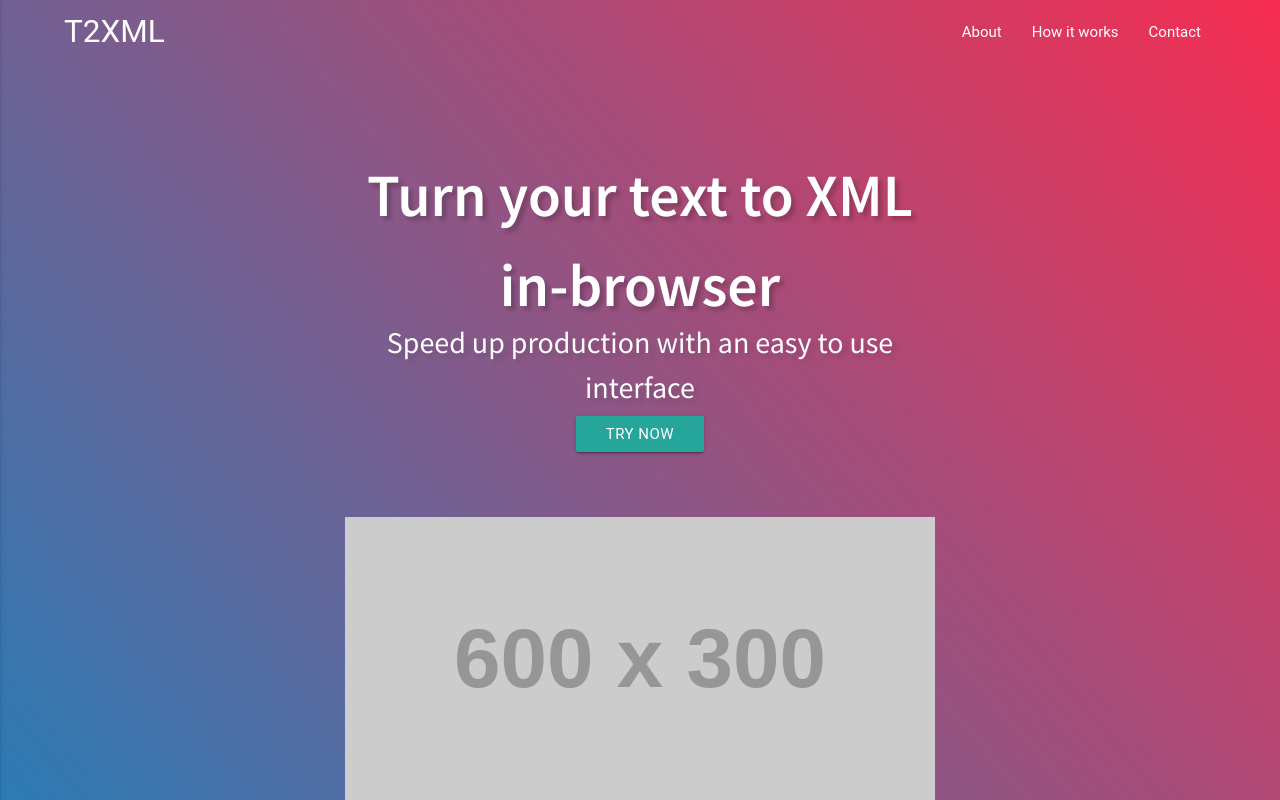
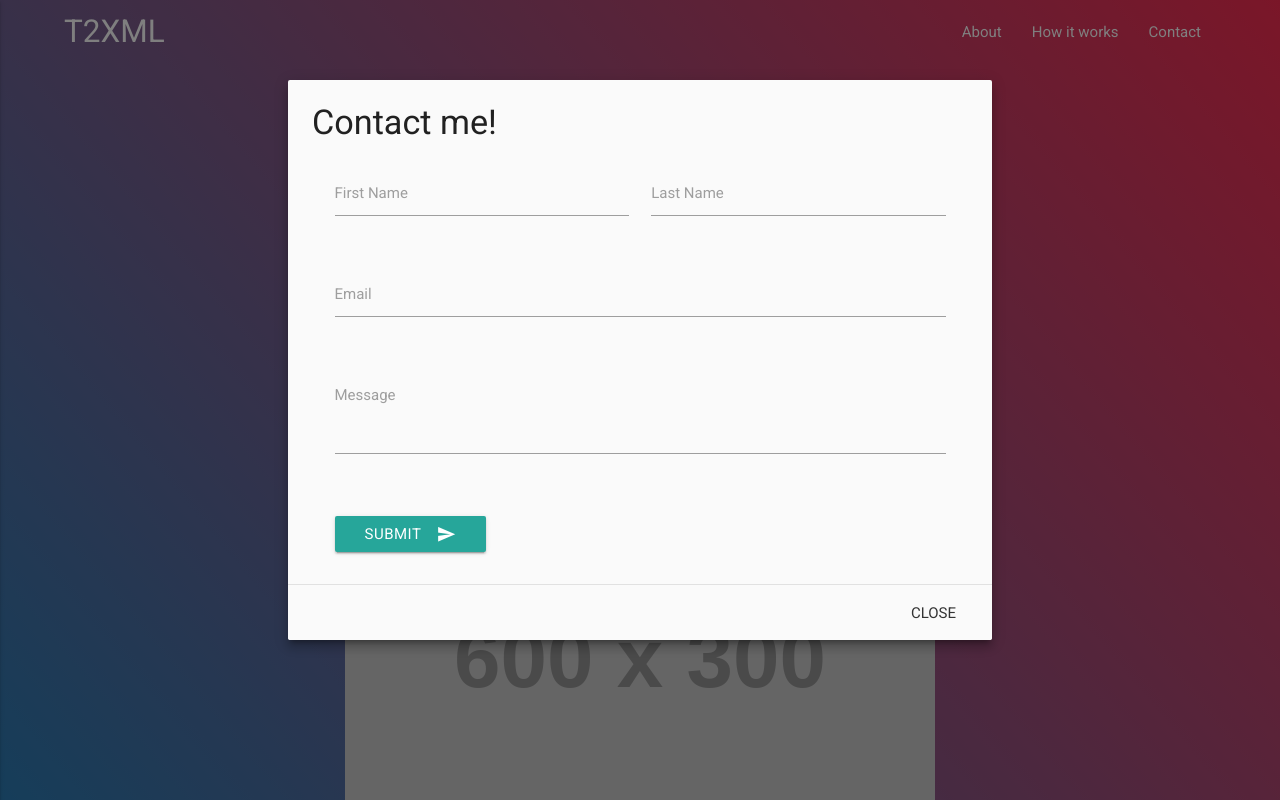
Before and after one commit to MoralesJonathan/IFS2116-TextToXML, a website: page platform/index.html in a window 1280 px wide. Both pictures are taken after a click on the link "Contact". Shown: the top 800 px of the page. Drawn offline with Linux system fonts and the light colour scheme; placeholder pictures from the web are drawn by us; a web font is replaced by a local one.

Commit message:
Added contact modal + Minor changes

```diff
--- a/platform/css/main.css
+++ b/platform/css/main.css
@@ -1 +1 @@
-.hero-heading,.hero-subheading{font-family:'Source Sans Pro',sans-serif;color:#fff}::-webkit-scrollbar{display:none}nav{-webkit-box-shadow:none;box-shadow:none;background:0 0;position:absolute;top:0}.hero{background:linear-gradient(50deg,HSLA(205,62%,44%,1),#F62D51);padding-top:7%}.container-wide{padding:0 5%}.hero-heading{font-weight:600;font-size:4em;text-shadow:4px 4px 4px rgba(0,0,0,.2)}.hero-subheading{font-weight:400;font-size:2em;text-shadow:4px 4px 4px rgba(0,0,0,.1);margin-top:-3em;margin-bottom:0}.hero-btn{margin-top:-1em;margin-bottom:3em}.hero-img{margin-bottom:-6px}
+::-webkit-scrollbar{display:none}html{font-family:Roboto,sans-serif}.hero-heading,.hero-subheading{font-family:'Source Sans Pro',sans-serif;color:#fff}nav{-webkit-box-shadow:none;box-shadow:none;background:0 0;position:absolute;top:0}.hero{background:linear-gradient(50deg,HSLA(205,62%,44%,1),#F62D51);padding-top:7%}.container-wide{padding:0 5%}.hero-heading{font-weight:600;font-size:4em;text-shadow:4px 4px 4px rgba(0,0,0,.2)}.hero-subheading{font-weight:400;font-size:2em;text-shadow:4px 4px 4px rgba(0,0,0,.1);margin-top:-3em;margin-bottom:0}.hero-btn{margin-top:-1em;margin-bottom:3em}.hero-img{margin-bottom:-6px}
--- a/platform/index.html
+++ b/platform/index.html
@@ -8,6 +8,7 @@
 	<meta name="viewport" content="width=device-width, initial-scale=1.0">
 	<link href="https://fonts.googleapis.com/icon?family=Material+Icons" rel="stylesheet">
 	<link href="https://fonts.googleapis.com/css?family=Source+Sans+Pro:300,400,600" rel="stylesheet">
+	<link href="https://fonts.googleapis.com/css?family=Roboto:300,400,500,700" rel="stylesheet">
 	<link rel="stylesheet" href="css/materialize.css">
 	<link rel="stylesheet" href="css/main.css">
 </head>
@@ -21,7 +22,7 @@
 				<ul class="right hide-on-med-and-down">
 					<li><a href="#">About</a></li>
 					<li><a href="#">How it works</a></li>
-					<li><a href="#">Contact</a></li>
+					<li><a href="#contactmodal" class="modal-trigger">Contact</a></li>
 				</ul>
 				<ul class="side-nav" id="mobile-demo">
 					<li><a href="#">About</a></li>
@@ -31,16 +32,57 @@
 			</div>
 		</div>
 	</nav>
+	<div id="contactmodal" class="modal modal-fixed-footer">
+    <div class="modal-content">
+  	    <h4>Contact me!</h4>
+  	    <div class="row">
+  		  <form class="col s12" action="submitcontact" method="post">
+  		    <div class="row">
+  		      <div class="input-field col s6">
+  		        <input id="first_name" type="text" class="validate">
+  		        <label for="first_name">First Name</label>
+  		      </div>
+  		      <div class="input-field col s6">
+  		        <input id="last_name" type="text" class="validate">
+  		        <label for="last_name">Last Name</label>
+  		      </div>
+  		    </div>
+  		    <div class="row">
+  		      <div class="input-field col s12">
+  		        <input id="email" type="email" class="validate">
+  		        <label for="email" data-error="Incorrect Format!">Email</label>
+  		      </div>
+  		    </div>
+  		    <div class="row">
+      		  <div class="input-field col s12">
+      		    <textarea id="textarea1" class="materialize-textarea"></textarea>
+      		    <label for="textarea1">Message</label>
+      		  </div>
+      		</div>
+      		<div class="row">
+      		  <div class="input-field col s12">
+      		    <button class="btn waves-effect waves-light" type="submit" name="action">Submit
+  				  <i class="material-icons right">send</i>
+  				</button>
+      		  </div>
+      		</div>
+  		  </form>
+  		</div>
+  	  </div>
+  	  <div class="modal-footer">
+  	    <a href="#!" class="modal-action modal-close waves-effect waves-green btn-flat ">Close</a>
+  	  </div>
+  	</div>
 	<div class="hero">
 		<div class="container">
 			<div class="row">
 				<div class="col s12 m4 offset-m4 l8 offset-l2">
-					<p class="center-align flow-text hero-heading">Turn your text to XML in-browser</p>
+					<p class="center-align hero-heading">Turn your text to XML in-browser</p>
 				</div>
 			</div>
 			<div class="row">
 				<div class="col s12 m4 offset-m4 l8 offset-l2">
-					<p class="center-align flow-text hero-subheading">Speed up production with an easy to use interface</p>
+					<p class="center-align hero-subheading">Speed up production with an easy to use interface</p>
 				</div>
 			</div>
 			<div class="row">
@@ -52,13 +94,20 @@
 			</div>
 			<div class="row">
 				<div class="col s12 m4 offset-m4 l8 offset-l2 center">
-					<img class="responsive-img hero-img" src="http://placehold.it/600x300">
+					<img class="responsive-img hero-img " src="http://placehold.it/600x300">
 				</div>
 			</div>
 		</div>
 	</div>
 	<div class="container">
 		<div class="section" id="use">
+			<div class="row">
+				<div class="col s12">
+					<div id="instuctions">
+						<h4>Instructions go here</h4>
+					</div>
+				</div>
+			</div>
   			<div class="row">
   			  <form class="col s12" action="getxml" method="post">
   			    <div class="row">
@@ -69,11 +118,16 @@
   			    </div>
   			  </form>
 			</div>
+			<div class="row">
+				<div class="col s12">
+					<a class="waves-effect waves-light btn">Next</a>
+				</div>
+			</div>
 		</div>
 	</div>
 	<footer class="page-footer blue darken-4">
 		<div class="footer-copyright">
-			<div class="container">&copy 2017 Copyright Jonathan Morales<a class="grey-text text-lighten-4 right" href="#!">More Projects</a>
+			<div class="container">&copy 2017 Copyright Jonathan Morales<a class="grey-text text-lighten-4 right" href="https://Dig-Eg-Gaz.github.io">Dig-Eg-Gaz</a>
 			</div>
 		</div>
 	</footer>
--- a/platform/js/script.js
+++ b/platform/js/script.js
@@ -1 +1 @@
-$(function(){$(".button-collapse").sideNav()});
+$(function(){$(".button-collapse").sideNav(),$(".modal").modal()});
```
Lines whose indentation alone changed are shown as unchanged.
